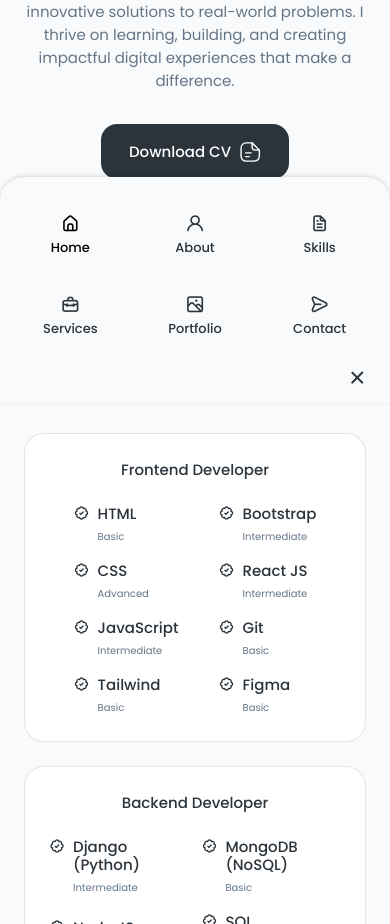
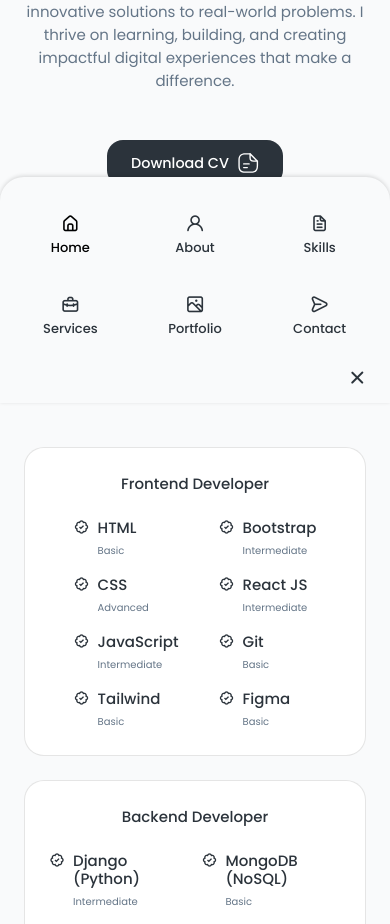
Before and after one commit to Sayan-2054/Sayantan-Portfolio, a React (Vite) app: page / in a window 390 px wide. Shown: the part 1285-2209 px from the top of the page. Built offline with nearby package versions, Linux system fonts and the light colour scheme.

Commit message:
updated css

```diff
--- a/src/components/about/about.css
+++ b/src/components/about/about.css
@@ -44,6 +44,12 @@
     margin-bottom: var(--mb-2-5);
 }
 
+.about__data .button {
+    margin-top: 1.5rem;
+    font-size: 1rem;
+    padding: 1rem 2rem;
+}
+
 /*=============== BREAKPOINTS ===============*/
 /* For large devices */
 @media screen and (max-width: 992px) {
@@ -72,6 +78,13 @@
         padding: 0 5rem;
         margin-bottom: 2rem;
     }
+
+    /* Added button spacing and font size fix */
+    .about__data .button {
+        margin-top: 1.5rem;
+        font-size: 1rem;
+        padding: 1rem 2rem;
+    }
   }
 
   /* For medium devices */
@@ -83,6 +96,13 @@
     .about__description{
         padding: 0;
     }
+
+    /* Added button spacing and font size fix */
+    .about__data .button {
+        margin-top: 1rem;
+        font-size: 0.9rem;
+        padding: 0.75rem 1.5rem;
+    }
   }
 
   /* For small devices */
@@ -92,3 +112,12 @@
 
     }
   }
+
+  /* Added button spacing and font size fix for small devices */
+  @media screen and (max-width: 350px) {
+    .about__data .button {
+        margin-top: 0.75rem;
+        font-size: 0.85rem;
+        padding: 0.5rem 1rem;
+    }
+  }
```
